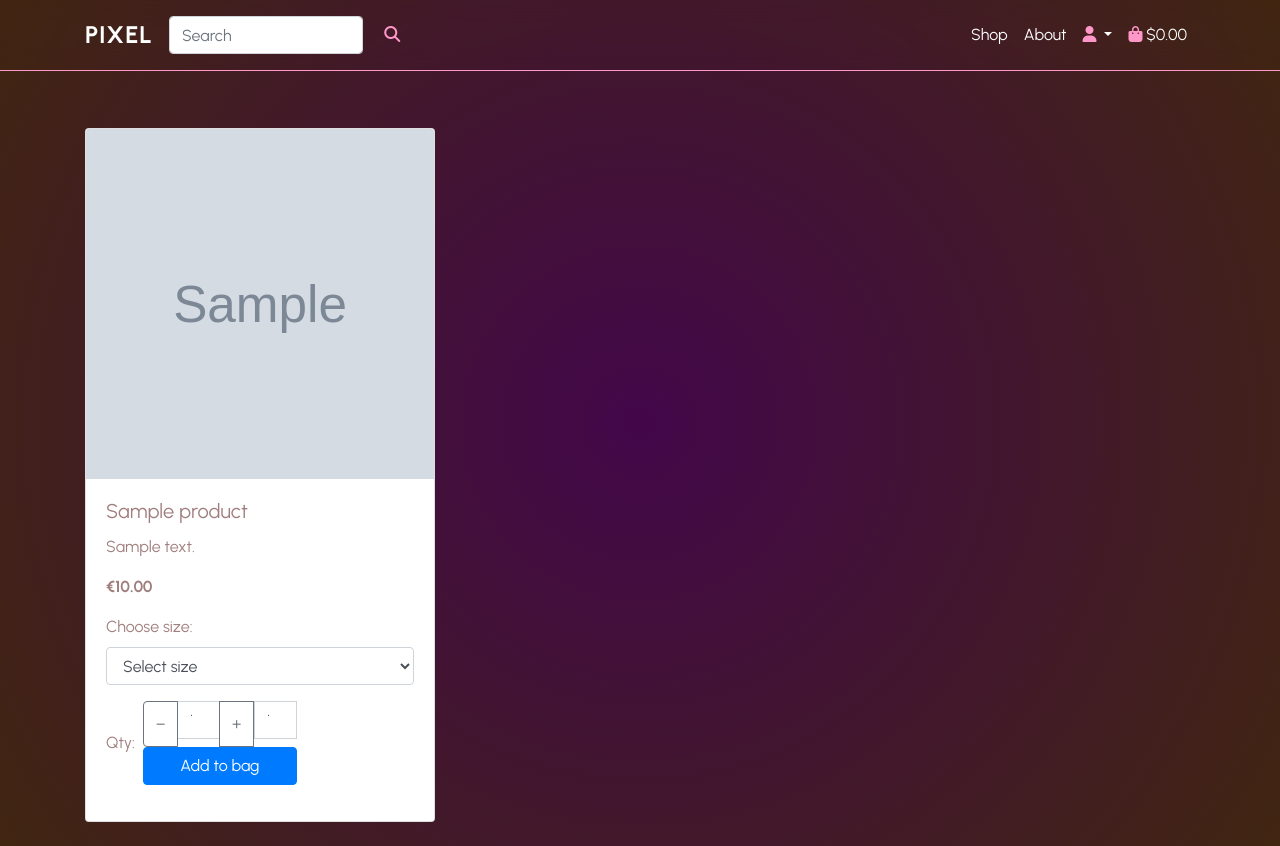
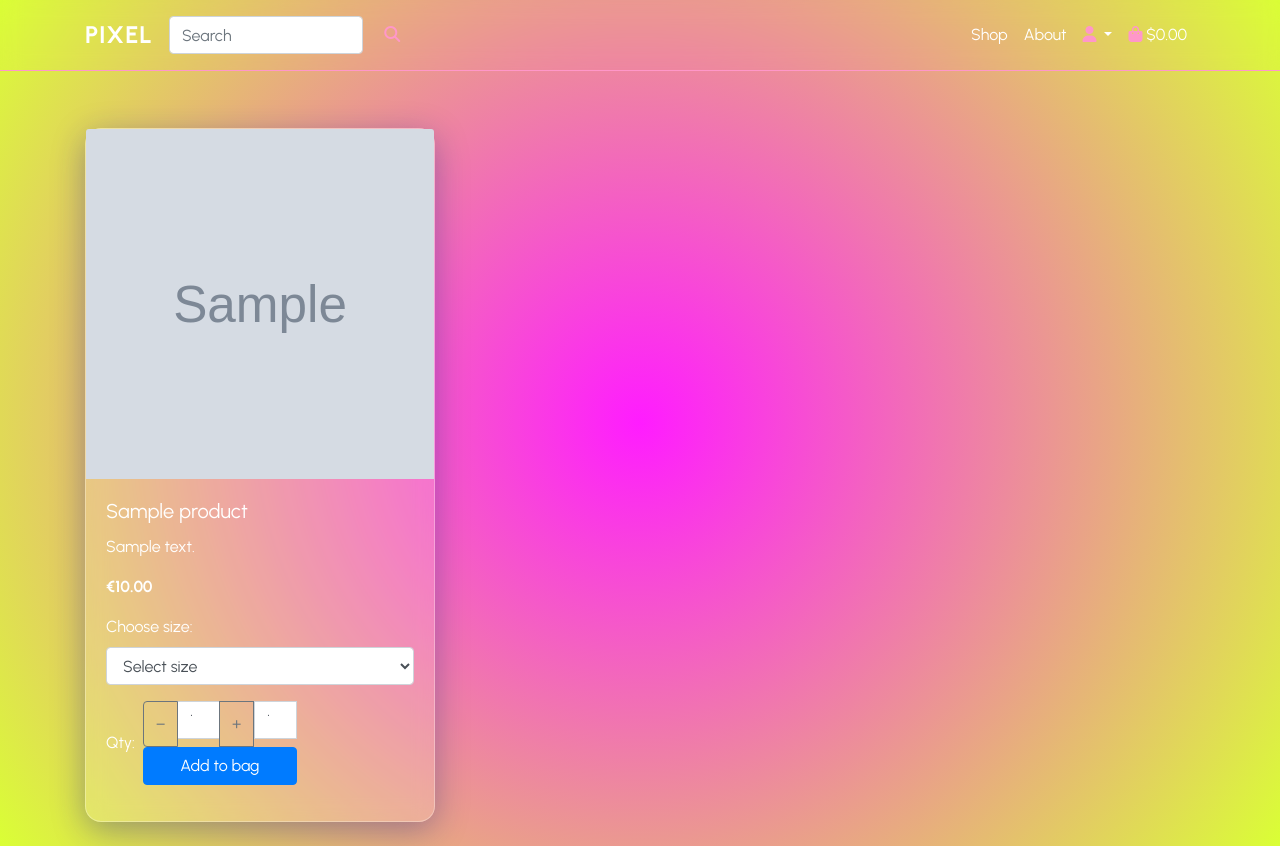
Before and after one commit to ToniEstarlich/pixel-store, a Django app: page /products/ in a window 1280 px wide. Run offline with Django 5.2, Linux system fonts and the light colour scheme; tables that the repository leaves empty hold one stand-in row (values such as "Sample post"); grey boxes marked "Sample" are stand-in pictures; some libraries are stand-ins or nearby versions.

Commit message:
resolving problem migration

```diff
--- a/clothing_store/settings.py
+++ b/clothing_store/settings.py
@@ -60,7 +60,7 @@ MIDDLEWARE = [
     'django.middleware.common.CommonMiddleware',
     'django.middleware.csrf.CsrfViewMiddleware',
     'django.contrib.auth.middleware.AuthenticationMiddleware',
-    #'allauth.account.middleware.AccountMiddleware',
+    'allauth.account.middleware.AccountMiddleware',
     'django.contrib.messages.middleware.MessageMiddleware',
     'django.middleware.clickjacking.XFrameOptionsMiddleware',
 ]
@@ -144,6 +144,7 @@ USE_TZ = True
 
 STATIC_URL = '/static/'
 STATICFILES_DIRS = (os.path.join(BASE_DIR, 'static'),)
+STATICFILES_DIRS = [ BASE_DIR / "static" ]
 
 MEDIA_URL = '/media/'
 MEDIA_ROOT = os.path.join(BASE_DIR, 'media')
--- a/products/templates/products/products_list.html
+++ b/products/templates/products/products_list.html
@@ -6,7 +6,7 @@
     <div class="row">
         {% for product in products %}
         <div class="col-md-4 mb-4">
-            <div class="card h-100">
+            <div class="card h-100 glass-card">
                 {% if product.image %}
                 <img src="{{ product.image.url }}" class="card-img-top" alt="{{ product.name }}">
                 {% else %}
--- a/static/css/base.css
+++ b/static/css/base.css
@@ -1,6 +1,6 @@
 body {
   background: #43074a;
-  background: radial-gradient(circle, rgba(67, 7, 74, 1) 0%, rgb(65, 38, 17) 100%);
+  background: radial-gradient(circle, rgb(255, 28, 255) 0%, rgb(218, 255, 53) 100%) !important;
   color: #a07e7e;
   font-family: 'Urbanist', sans-serif;
   margin-top: 80px;
@@ -55,11 +55,19 @@ body {
 
 /* Cards items */
 
-.card-body {
-   background-color: rgba(255, 255, 255, 0.3);
-    -webkit-backdrop-filter: blur(10px);
-    backdrop-filter: blur(10px);
-    border-radius: 10px;
+.glass-card {
+  background: rgba(255, 255, 255, 0.15) !important;
+  border-radius: 16px !important;
+  backdrop-filter: blur(10px)!important ;
+  -webkit-backdrop-filter: blur(10px) !important;
+  border: 1px solid rgba(255, 255, 255, 0.3) !important;
+  box-shadow: 0 8px 32px 0 rgba(31, 38, 135, 0.37) !important;
+  color: white !important;
+  transition: transform 0.3s ease !important;
+}
+
+.glass-card:hover {
+  transform: scale(1.02) !important;
 }
 
 .card-img-top {
```
Also changed, not shown: products/migrations/0005_product_custom_id.py, products/migrations/0006_alter_product_custom_id.py.
